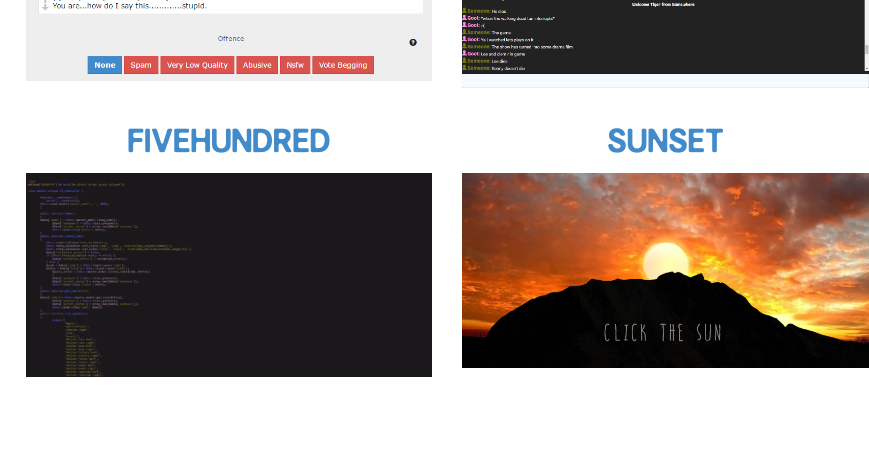
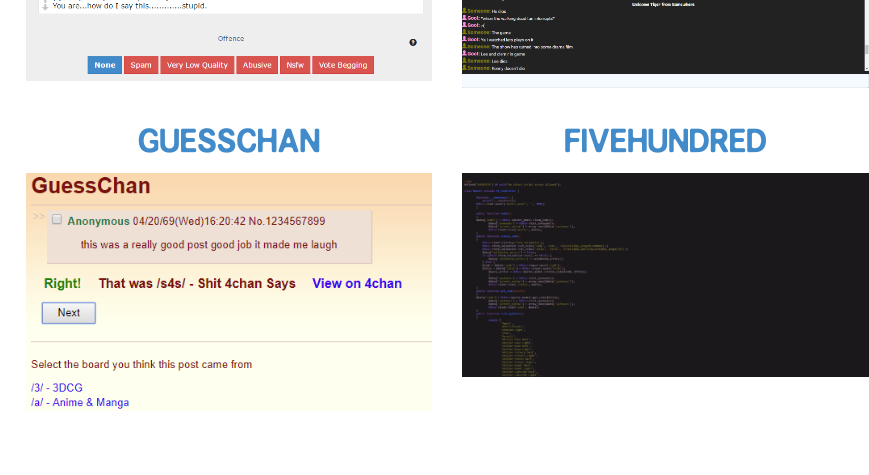
Before and after one commit to goosehub/gooseweb, a plain HTML site: page index.html in a window 1280 px wide. Shown: the part 300-775 px from the top of the page, 411-1280 px from the left. Drawn offline with Linux system fonts and the light colour scheme.

Commit message:
Add guesschan
Took the place of sunset, also moved some stuff around.

```diff
--- a/index.html
+++ b/index.html
@@ -58,27 +58,33 @@
 			</a>
 		</div>
 		<div class="col-md-4">
-			<a href="https://gooseweb.io/else/fivehundred/">
+			<a href="https://gooseweb.io/guesschan/">
+				<h2>guesschan</h2>
+				<img alt="GuessChan" src="resources/images/guesschan.png"/>
+			</a>
+		</div>
+		<div class="col-md-4">
+			<a href="https://gooseweb.io/fivehundred/">
 				<h2>fivehundred</h2>
 				<img alt="fivehundred" src="resources/images/fivehundred.png"/>
 			</a>
 		</div>
-		<div class="col-md-4">
-			<a href="https://gooseweb.io/else/sunset/">
+<!-- 		<div class="col-md-4">
+			<a href="https://gooseweb.io/sunset/">
 				<h2>sunset</h2>
 				<img alt="Sunset" src="resources/images/sunset.png"/>
 			</a>
-		</div>
+		</div> -->
 	</div>
 	<div class="row">
 		<div class="col-md-4">
-			<a href="https://gooseweb.io/else/tribune/">
+			<a href="https://gooseweb.io/tribune/">
 				<h2>tribune</h2>
 				<img alt="tribune" src="resources/images/tribune.png"/>
 			</a>
 		</div>
 		<div class="col-md-4">
-			<a href="https://gooseweb.io/else/resume/">
+			<a href="https://gooseweb.io/resume/">
 				<h2>Resume</h2>
 				<img alt="Resume" src="resources/images/resume.png"/>
 			</a>
```
Also changed, not shown: resources/images/guesschan.png (added).
